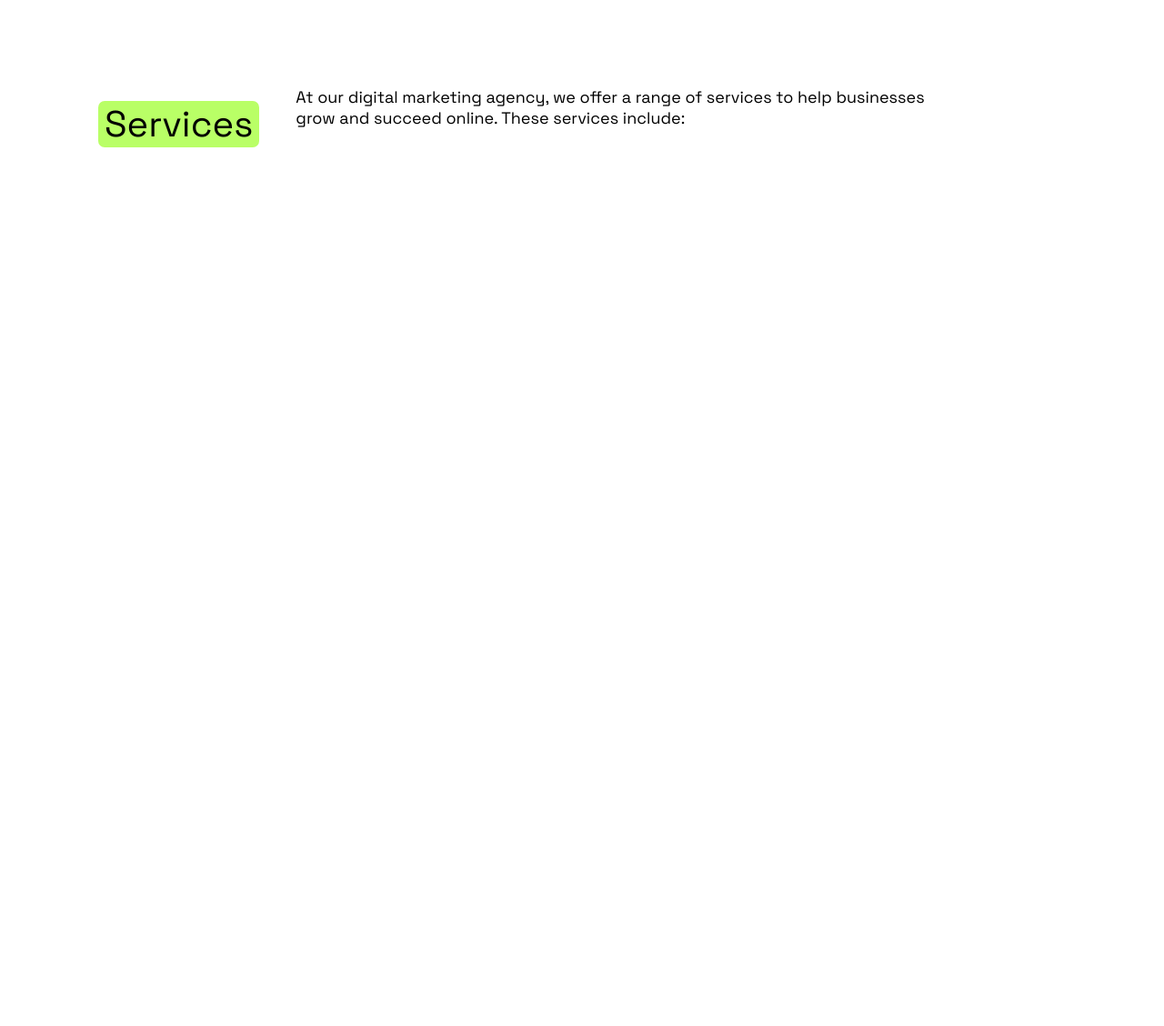
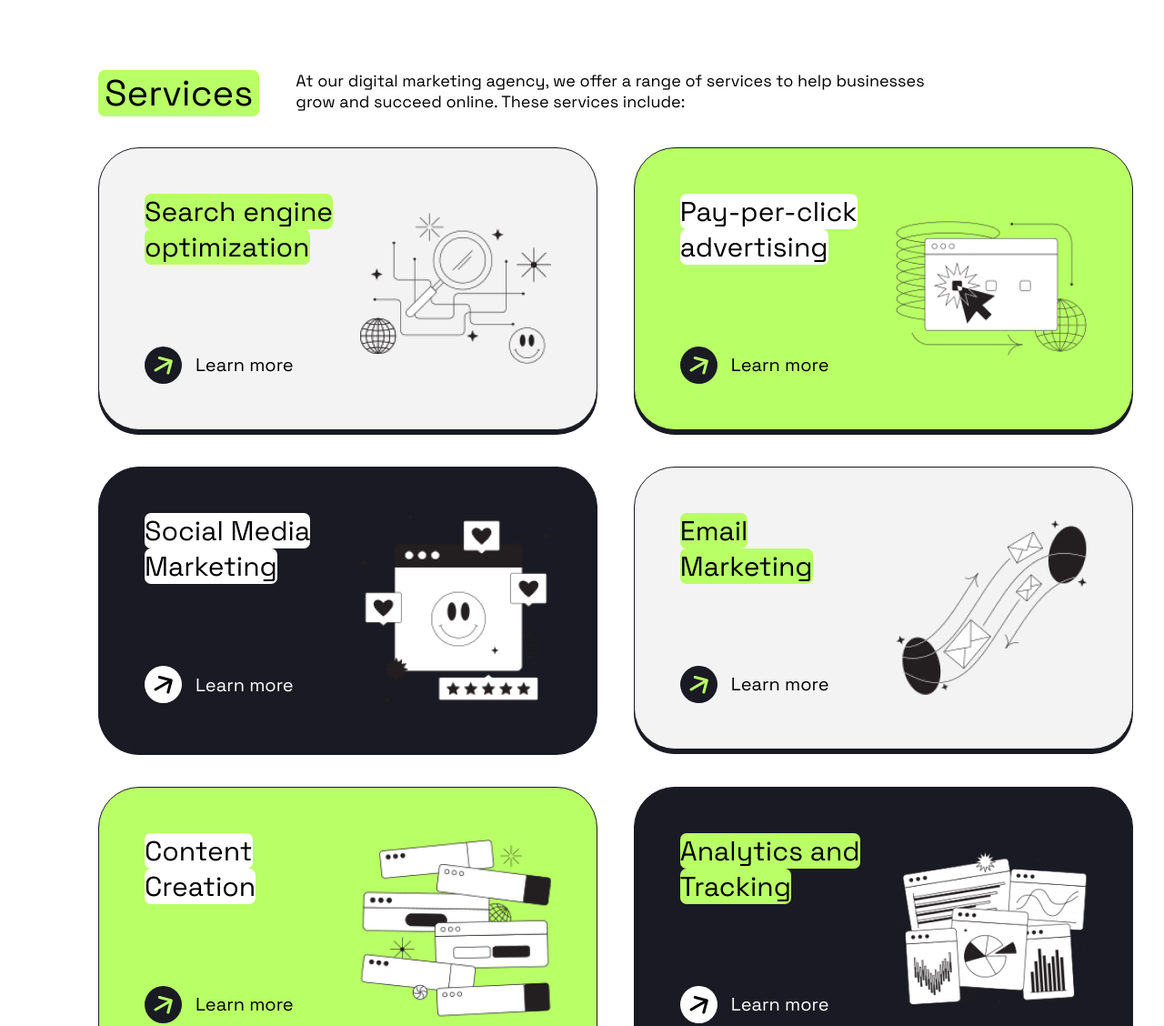
Before and after one commit to Pocito80/Klon, a plain HTML site: page index.html in a window 1280 px wide. Shown: the part 843-1971 px from the top of the page at 91% size. Before the commit the page ends 1046 px from the top, so only its background shows below. Drawn offline with Linux system fonts and the light colour scheme; a script that the page names is missing.

Commit message:
Services+Cards

```diff
--- a/index.html
+++ b/index.html
@@ -60,9 +60,96 @@
         </div>
     </div>
     <div class="block_2">
+        <!--  -->
         <div class="subheading">
-            <h2 class="services">Services</h2>
-            <p>At our digital marketing agency, we offer a range of services to help businesses grow and succeed online. These services include:</p>
+            <div class="services">
+                <h2>Services</h2>
+            </div>
+            <p>
+                At our digital marketing agency, we offer a range of services to help businesses grow and succeed
+                online. These services include:
+            </p>
+        </div>
+        <!--  -->
+        <div class="services_block">
+            <div class="card_section">
+                <div class="card card_color1">
+                    <div class="card_left">
+                        <h3 class="card_heading1">Search engine</h3>
+                        <h3 class="card_heading1">optimization</h3>
+                        <a href="google.com">
+                            <div class="card_link"><img src="Icon.svg">Learn more</div>
+                        </a>
+                    </div>
+                    <div class="card_right">
+                        <img src="tokyo-magnifier-web-search-with-elements 2.png">
+                    </div>
+                </div>
+                <div class="card card_color2">
+                    <div class="card_left">
+                        <h3 class="card_heading2">Pay-per-click</h3>
+                        <h3 class="card_heading2">advertising</h3>
+                        <a href="google.com">
+                            <div class="card_link"><img src="Icon.svg">Learn more</div>
+                        </a>
+                    </div>
+                    <div class="card_right">
+                        <img src="tokyo-magnifier-web-search-with-elements 1.png">
+                    </div>
+                </div>
+            </div>
+            <div class="card_section">
+                <div class="card card_color3">
+                    <div class="card_left">
+                        <h3 class="card_heading2">Social Media</h3>
+                        <h3 class="card_heading2">Marketing</h3>
+                        <a href="google.com">
+                            <div class="card_link text_white"><img src="Icon2.svg">Learn more</div>
+                        </a>
+                    </div>
+                    <div class="card_right">
+                        <img src="tokyo-browser-window-with-emoticon-likes-and-stars-around 3.png">
+                    </div>
+                </div>
+                <div class="card card_color1">
+                    <div class="card_left ">
+                        <h3 class="card_heading1">Email</h3>
+                        <h3 class="card_heading1">Marketing</h3>
+                        <a href="google.com">
+                            <div class="card_link "><img src="Icon.svg">Learn more</div>
+                        </a>
+                    </div>
+                    <div class="card_right">
+                        <img src="tokyo-sending-messages-from-one-place-to-another 4.png">
+                    </div>
+                </div>
+            </div>
+            <div class="card_section">
+                <div class="card card_color2">
+                    <div class="card_left">
+                        <h3 class="card_heading2">Content</h3>
+                        <h3 class="card_heading2">Creation</h3>
+                        <a href="google.com">
+                            <div class="card_link"><img src="Icon.svg">Learn more</div>
+                        </a>
+                    </div>
+                    <div class="card_right">
+                        <img src="tokyo-many-browser-windows-with-different-information 5.png">
+                    </div>
+                </div>
+                <div class="card card_color3">
+                    <div class="card_left">
+                        <h3 class="card_heading1">Analytics and</h3>
+                        <h3 class="card_heading1">Tracking</h3>
+                        <a href="google.com">
+                            <div class="card_link text_white"><img src="Icon2.svg">Learn more</div>
+                        </a>
+                    </div>
+                    <div class="card_right">
+                        <img src="tokyo-volumetric-analytics-of-different-types-in-web-browsers 6.png">
+                    </div>
+                </div>
+            </div>
         </div>
     </div>
 </div>
--- a/main.css
+++ b/main.css
@@ -156,20 +156,109 @@ a {
   display: flex;
   justify-content: right;
 }
-.block_2 {
-}
+/*  */
 .subheading {
   display: inline-flex;
   padding: 0px 100px;
+
+  align-items: flex-start;
+  gap: 40px;
+  p {
+    margin-top: 0;
+  }
+}
+.services {
+  display: flex;
+  flex: 1;
+
+  flex-direction: column;
+  align-items: flex-start;
+  h2 {
+    display: flex;
+    margin-top: 0px;
+    padding: 0px 7px;
+    flex-direction: column;
+    align-items: flex-start;
+    gap: 10px;
+    border-radius: 7px;
+    background: #b9ff66;
+  }
+}
+/*  */
+.services_block {
+  display: flex;
+  flex-wrap: wrap;
+  width: 100%;
+  flex-direction: column;
   align-items: flex-start;
   gap: 40px;
 }
-.services {
-  border-radius: 7px;
-  background: var(--Green, #b9ff66);
+
+.card_section {
   display: flex;
-  padding: 0px 7px;
+  flex-wrap: wrap;
+  padding: 0px 100px;
+  width: 100%;
+  align-items: flex-start;
+  justify-content: center;
+  gap: 40px;
+}
+.card {
+  display: flex;
+  padding: 50px;
+  flex: 1;
+  justify-content: space-between;
+  align-items: center;
+  border-radius: 45px;
+  border: 1px solid #191a23;
+
+  box-shadow: 0px 5px 0px 0px #191a23;
+}
+.card_left {
+  display: flex;
   flex-direction: column;
   align-items: flex-start;
-  gap: 10px;
 }
+.card_right {
+  display: flex;
+  justify-content: center;
+  align-items: center;
+  flex-shrink: 0;
+}
+.card_heading1 {
+  margin: 0;
+  border-radius: 7px;
+  background: #b9ff66;
+}
+.card_heading2 {
+  margin: 0;
+  border-radius: 7px;
+  background: #fff;
+}
+.card_link {
+  display: flex;
+  align-items: center;
+  gap: 15px;
+  padding-top: 90px;
+  color: var(--Black, #000);
+  font-family: "Space Grotesk";
+  font-size: 20px;
+  font-style: normal;
+  font-weight: 400;
+  line-height: 28px; /* 140% */
+}
+a {
+  text-decoration: none;
+}
+.card_color1 {
+  background: #f3f3f3;
+}
+.card_color2 {
+  background: #b9ff66;
+}
+.card_color3 {
+  background: #191a23;
+}
+.text_white {
+  color: #fff;
+}
```
Also changed, not shown: Icon.svg (added), Icon2.svg (added), tokyo-browser-window-with-emoticon-likes-and-stars-around 3.png (added), tokyo-magnifier-web-search-with-elements 1.png (added), tokyo-magnifier-web-search-with-elements 2.png (added), tokyo-many-browser-windows-with-different-information 5.png (added), tokyo-sending-messages-from-one-place-to-another 4.png (added), tokyo-volumetric-analytics-of-different-types-in-web-browsers 6.png (added).
